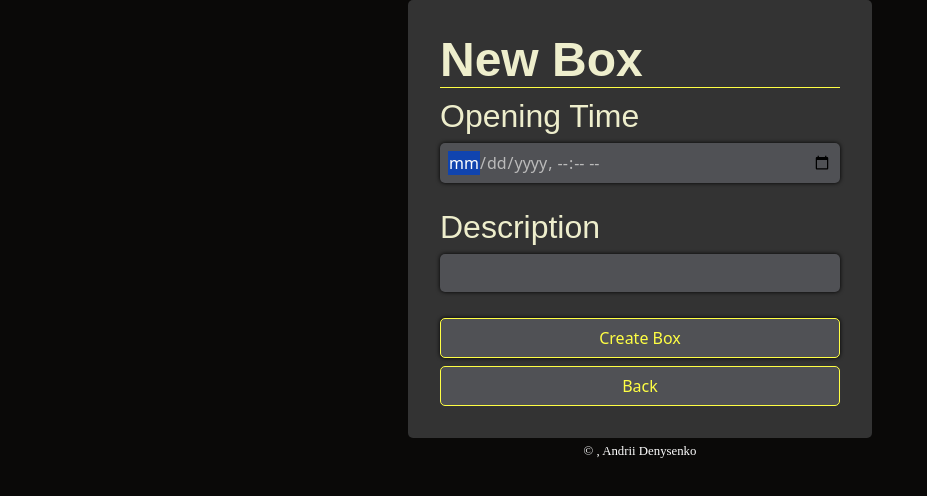
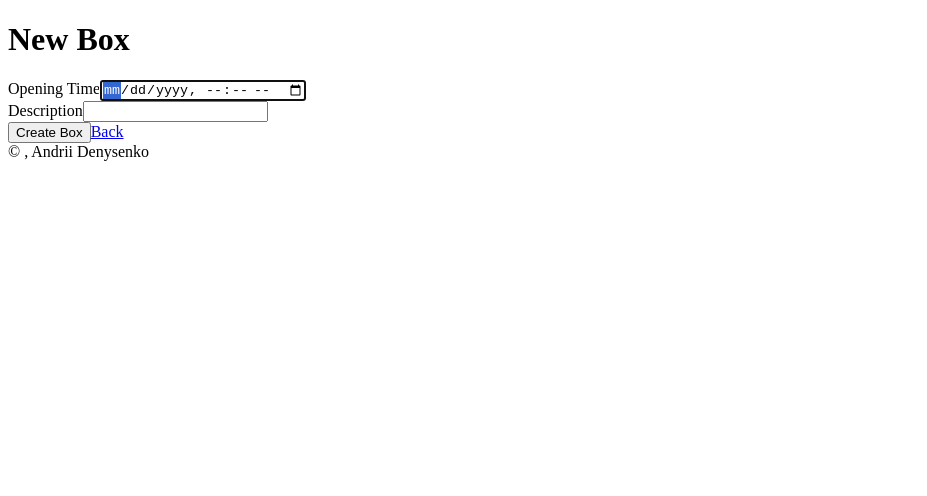
Before and after one commit to ANDREYDEN/box-of-notes, a React (Create React App) app: page /box in a window 1280 px wide. Shown: the top 496 px of the page, without its empty margins (0-927 px from the left). Built offline with nearby package versions, Linux system fonts and the light colour scheme.

Commit message:
Got rid of old styles

```diff
--- a/src/form.css
+++ /dev/null
@@ -1,83 +0,0 @@
-* {
-    --border-width: 1px;
-    --border-radius: 5px;
-    --req-color: #f00;
-    --error-color: #f00;
-    --input-color: var(--color-bg2);
-    --button-color: var(--color-bg2);
-    --button-border-color: var(--color-primary);
-}
-
-/*********************** FORM ********************/
-
-req {
-    color: var(--req-color);
-    font-size: 1.5em;
-}
-
-label {
-    color: var(--color-text);
-    display: block;
-    font-family: var(--font-title);
-    font-size: 2em;
-    margin-bottom: 0.25em;
-}
-
-input, button, .button, textarea {
-    padding: 0.5em;
-    font-size: 1em;
-}
-
-/*********************** TEXT INPUT ********************/
-
-input, textarea {
-    background: var(--color-bg3);
-    border: 0;
-    border-radius: 5px;
-    box-shadow: 0 0 4px #000;
-    color: var(--color-text2);
-    font-family: var(--font-text);
-    margin-bottom: 0.5em;
-    outline: none;
-    padding: 0.5em;
-}
-
-textarea {
-    height: 4rem;
-    resize: none;
-}
-
-*::placeholder {
-  color: var(--color-text3);
-}
-
-/*********************** BUTTON ********************/
-
-input[type=button], input[type=submit], button, .button {
-    background: var(--color-bg3);
-    /* border: none; */
-    border: 1px solid var(--color-primary);
-    border-radius: 5px;
-    color: var(--color-primary);
-    cursor: pointer;
-    font-family: var(--font-text);
-    outline: none;
-    padding: 0.5em;
-    transition: 0.4s;
-    text-align: center;
-}
-
-input[type=button]:hover, input[type=submit]:hover, button:hover, .button:hover {
-    background: var(--color-primary);
-    color: var(--color-bg2);
-}
-
-/*********************** ERRORS ********************/
-.errors {
-    list-style-type: none;
-    margin: 0.25em 0;
-}
-
-.errors > li {
-    color: var(--error-color);
-}
--- a/src/index.css
+++ /dev/null
@@ -1,156 +0,0 @@
-* {
-    --border-radius-bg: 10px;
-    --color-bg1: #0A0908;
-    --color-bg2: #333333;
-    --color-bg3: #505155;
-    --color-primary: #FFFF44;
-    --color-text1: #EEEECC;
-    --color-text2: #bbbbbb;
-    --font-text: 'Noto Sans', sans-serif;
-    --font-title: 'Reem Kufi', sans-serif;
-
-    margin: 0;
-    padding: 0;
-}
-
-body {
-    min-height: 100vh;
-    background-color: var(--color-bg1);
-    display: grid;
-    grid-template-rows: 10vh auto 10vh;
-    grid-row-gap: 1rem;
-    row-gap: 1rem;
-    grid-template-areas:
-        "header"
-        "main"
-        "footer";
-    color: var(--color-text1)
-}
-
-h1, h2, h3 {
-    font-family: var(--font-title);
-}
-
-
-h1 {
-    font-size: 3em;
-}
-
-h2 {
-    font-size: 2.5em;
-}
-
-h3 {
-    font-size: 2em;
-}
-
-hr {
-    border: none;
-    border-bottom: 1px solid var(--color-primary);
-}
-
-p, li {
-    font-family: var(--font-text);
-    font-size: 1em;
-    color: #fff;
-    /* var(--color-text2); */
-}
-
-a {
-    color: var(--color-primary);
-    font-size: 1.25rem;
-}
-
-a.button {
-    text-decoration: none;
-}
-
-/*********************** HEADER ********************/
-
-header {
-    grid-area: "header";
-}
-
-.logo {
-    background: white;
-    border-radius: var(--border-radius-bg);
-    min-width: 60px;
-    margin: 0.5rem;
-    padding: 0.5rem;
-    width: 5vw;
-}
-
-.logo a img {
-    width: 100%;
-}
-
-/*********************** MAIN ********************/
-
-main {
-    display: flex;
-    flex-direction: column;
-    grid-area: "main";
-    align-items: center;
-    align-self: stretch;
-    justify-content: center;
-}
-
-.container {
-    background: var(--color-bg2);
-    border-radius: 5px;
-    color: var(--color-text1);
-    display: flex;
-    flex-direction: column;
-    font-size: 1rem;
-    justify-content: flex-start;
-    min-width: 400px;
-    padding: 2em;
-    width: 30vw;
-}
-
-.container h1 {
-  border-bottom: 1px solid var(--color-primary);
-  margin-bottom: 10px;
-}
-
-#starting {
-    align-self: center;
-    border-radius: var(--border-radius-bg) !important;
-    font-size: 5rem;
-    text-decoration: none;
-    width: 50vw;
-}
-
-/*                      RESULTS                   */
-
-.note {
-    padding: 1em;
-}
-
-/*********************** FOOTER ********************/
-
-footer {
-    bottom: 0;
-    color: white;
-    font-size: 0.8rem;
-    grid-area: "footer";
-    text-align: center;
-    width: 100%;
-}
-
-#contacts {
-    width: 30%;
-    display: flex;
-    flex-direction: row;
-    justify-content: center;
-    margin: auto;
-}
-
-#contacts > a > img {
-    width: 30px;
-    margin: 0 0.5em;
-}
-
-#copyright {
-    margin-top: 0.5em;
-}
--- a/src/index.tsx
+++ b/src/index.tsx
@@ -2,8 +2,6 @@ import React from 'react';
 import ReactDOM from 'react-dom';
 import { App } from './App';
 import * as serviceWorker from './serviceWorker';
-import './index.css'
-import './form.css'
 
 ReactDOM.render(
   <React.StrictMode>
```
